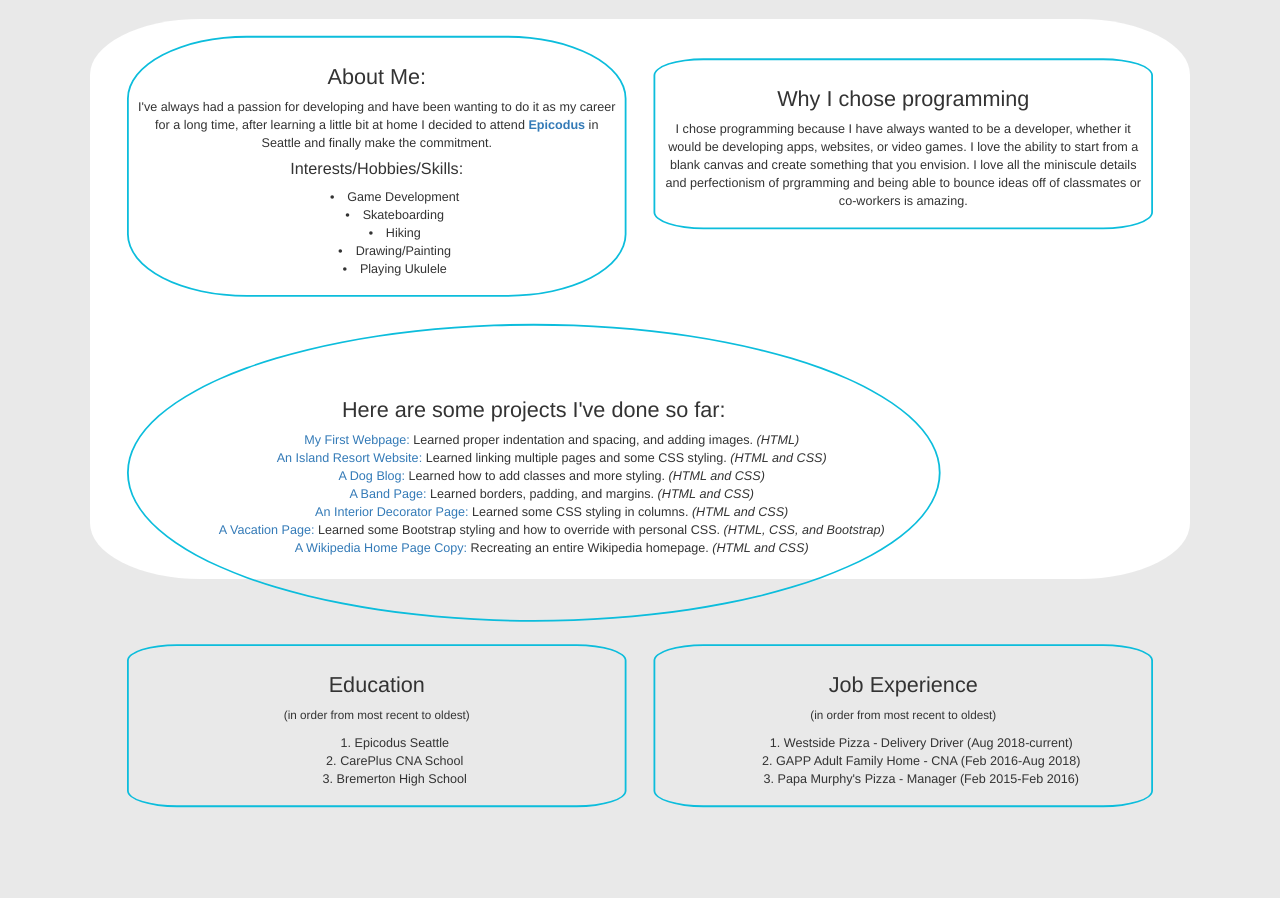
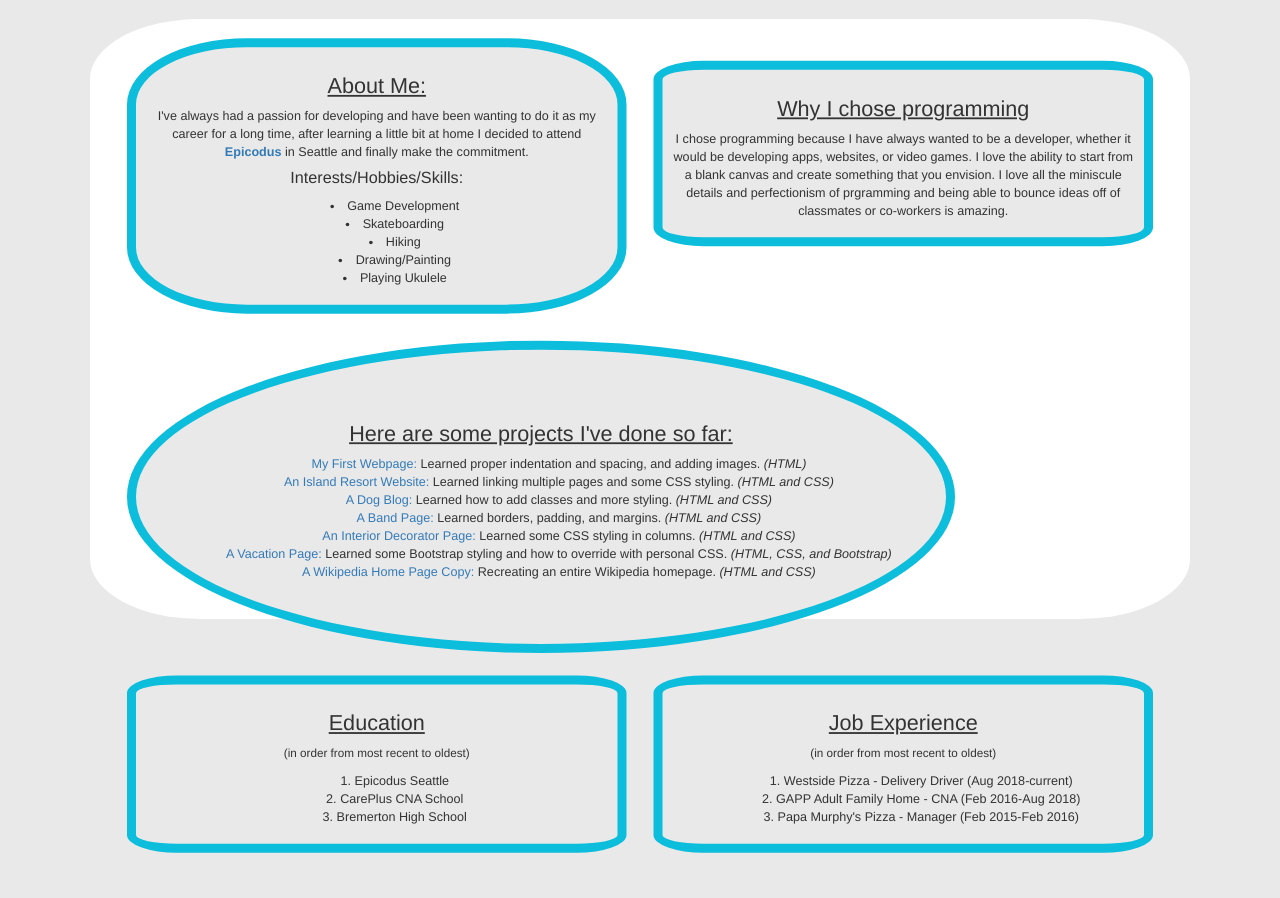
Before and after one commit to TannerDamron2/portfolio, a plain HTML site: page index.html in a window 1280 px wide. Shown: the part 379-1277 px from the top of the page. Before the commit the page ends 1229 px from the top, so only its background shows below. Drawn offline with Linux system fonts and the light colour scheme.

Commit message:
add background color to sections

```diff
--- a/css/styles.css
+++ b/css/styles.css
@@ -23,34 +23,39 @@ h1 {
   font-family: cursive;
   font-size: 50px;
   color: #0CBDDC;
+  text-shadow: 2px 2px black;
 }
 
 .aboutme {
-  border: 2px solid #0CBDDC;
+  border: 10px solid #0CBDDC;
   border-radius: 24%;
   padding: 10px;
   margin-bottom: 15px;
   float: left;
   text-align: center;
   list-style-position: inside;
+  background-color: #E9E9E9;
+
 }
 
 .why {
-  border: 2px solid #0CBDDC;
+  border: 10px solid #0CBDDC;
   border-radius: 10%;
   padding: 10px;
   margin-top: 25px;
   float: right;
   text-align: center;
+  background-color: #E9E9E9;
 }
 
 .projects {
   text-align: center;
-  border: 2px solid #0CBDDC;
+  border: 10px solid #0CBDDC;
   border-radius: 50%;
   padding: 60px;
   margin-top: 15px;
   float: inherit;
+  background-color: #E9E9E9;
 }
 
 .projects ul {
@@ -58,27 +63,29 @@ h1 {
 }
 
 .education {
-  border: 2px solid #0CBDDC;
+  border: 10px solid #0CBDDC;
   border-radius: 10%;
   padding: 10px;
   margin-top: 25px;
   text-align: center;
   list-style-position: inside;
+  background-color: #E9E9E9;
 }
 
 .experience {
-  border: 2px solid #0CBDDC;
+  border: 10px solid #0CBDDC;
   border-radius: 10%;
   padding: 10px;
   margin-top: 25px;
   text-align: center;
   list-style-position: inside;
+  background-color: #E9E9E9;
 }
 
 .square {
     position: absolute;
     width: 86%;
-    height: 70%;
+    height: 75%;
     Background-color: #fff;
     text-align: center;
     margin-left: 7%;
@@ -88,5 +95,24 @@ h1 {
 
 .sections {
   transform: scale(0.9, 0.9);
+}
 
+.aboutme h3 {
+  text-decoration: underline;
 }
+
+.why h3 {
+  text-decoration: underline;
+}
+
+.projects h3 {
+  text-decoration: underline;
+}
+
+.education h3 {
+  text-decoration: underline;
+}
+
+.experience h3 {
+  text-decoration: underline;
+}
```
